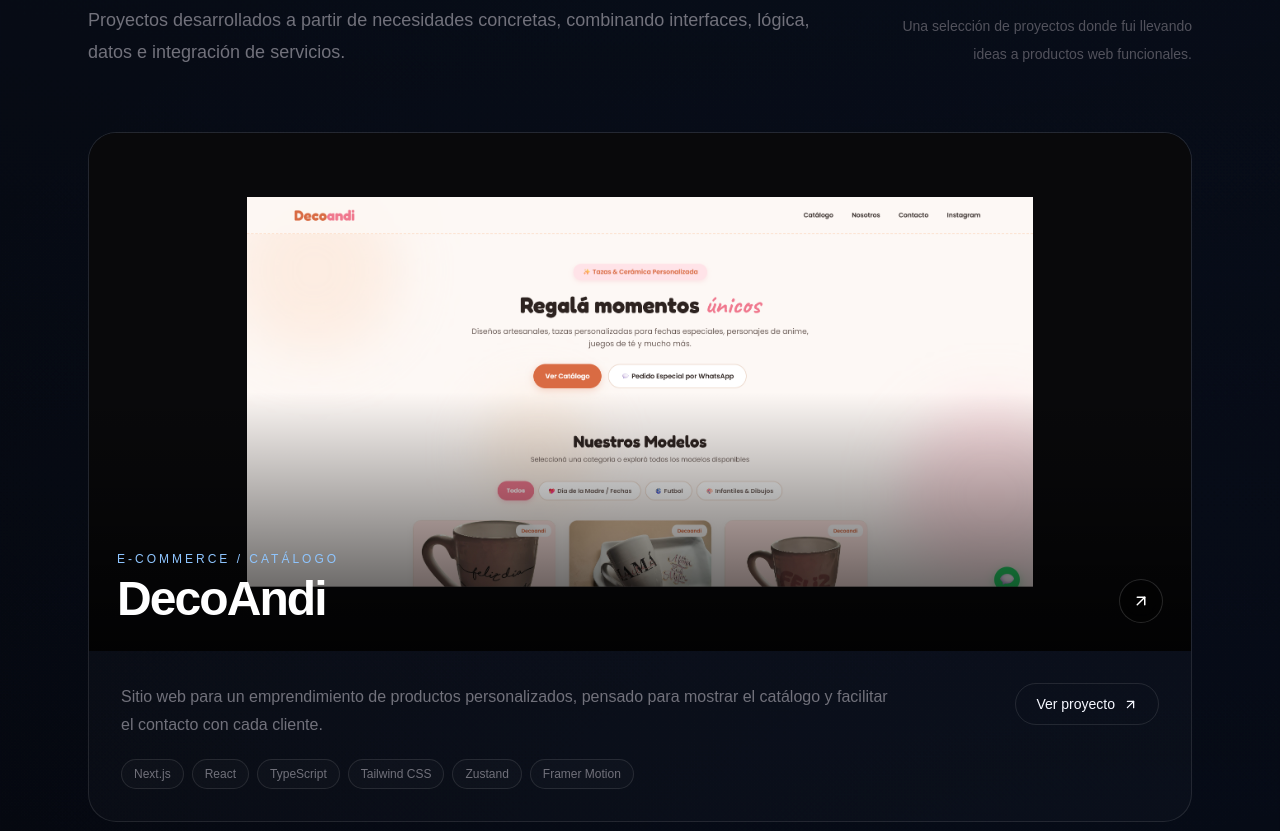
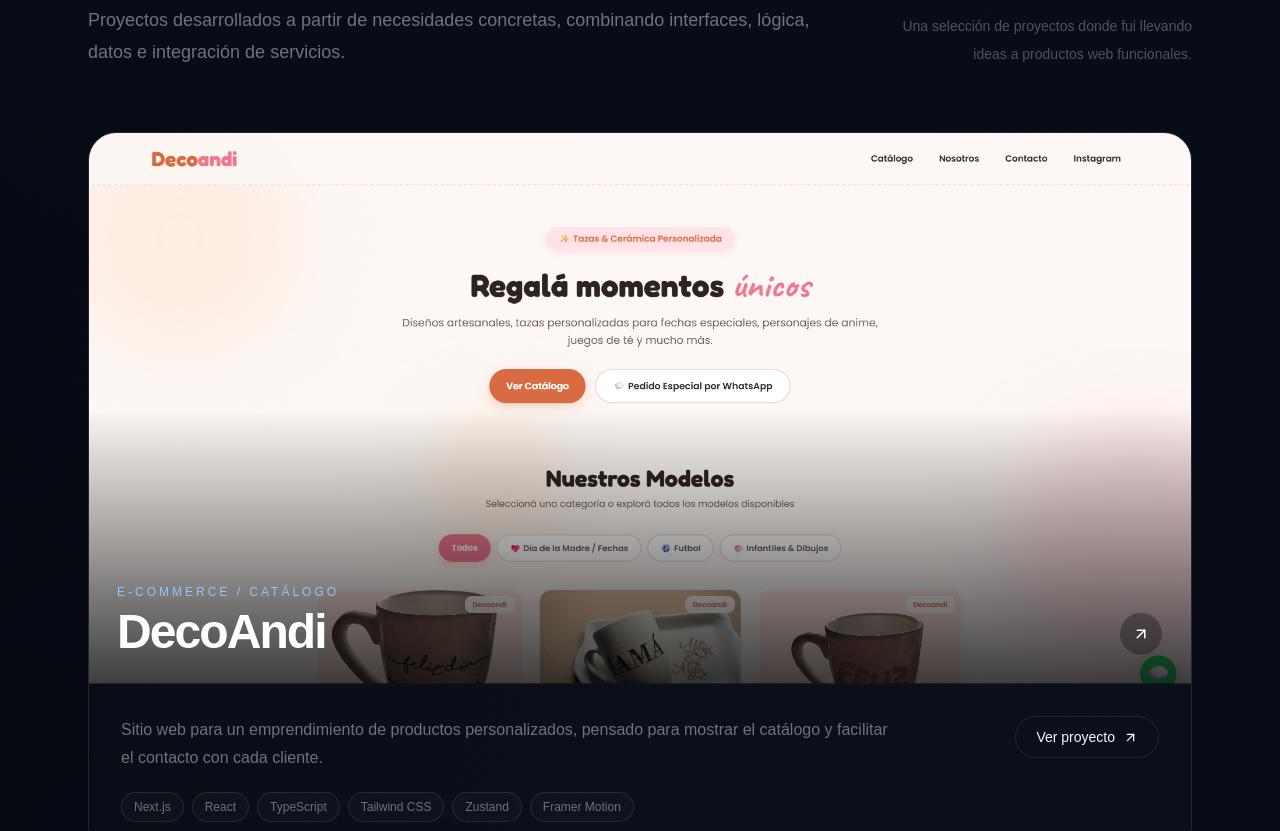
Before and after one commit to Glecerr/benjamin-glecer, a Next.js app: page / in a window 1280 px wide. Shown: the part 1140-1971 px from the top of the page. Built offline with nearby package versions, Linux system fonts and the light colour scheme.

Commit message:
Imagenes de proyectos a ancho completo

```diff
--- a/components/ProjectCard.tsx
+++ b/components/ProjectCard.tsx
@@ -43,14 +43,14 @@ export default function ProjectCard({
           href={`/proyectos/${project.slug}`}
           className="block"
         >
-          <div className="relative flex min-h-[320px] items-center justify-center overflow-hidden bg-zinc-950 px-8 py-12 md:min-h-[440px] md:px-16 md:py-16">
+         <div className="relative aspect-[2/1] overflow-hidden bg-zinc-950">
           <Image
             src={project.image}
             alt={`Logo de ${project.title}`}
             width={project.imageWidth}
             height={project.imageHeight}
-              className="h-auto max-h-[300px] w-full max-w-[1000px] object-contain transition duration-700 ease-out group-hover:scale-[1.025] md:max-h-[390px]"
-              sizes="(max-width: 768px) calc(100vw - 64px), 1000px"
+            className="h-full w-full object-cover object-top transition duration-700 ease-out group-hover:scale-[1.03]"
+            sizes="(max-width: 1152px) 100vw, 1152px"
            priority={index === 0}
            />
 
```
Lines whose indentation alone changed are shown as unchanged.
